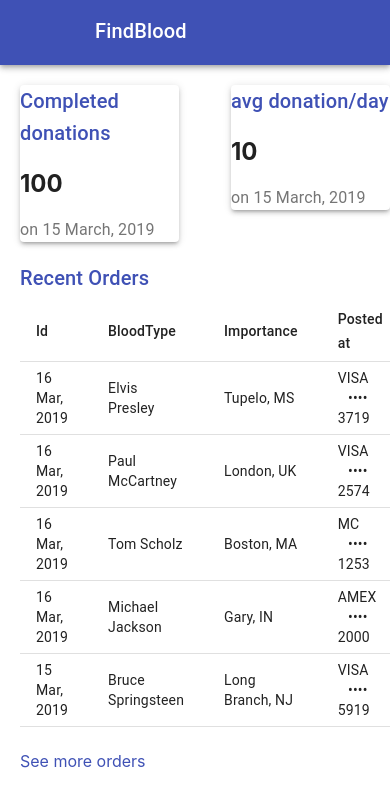
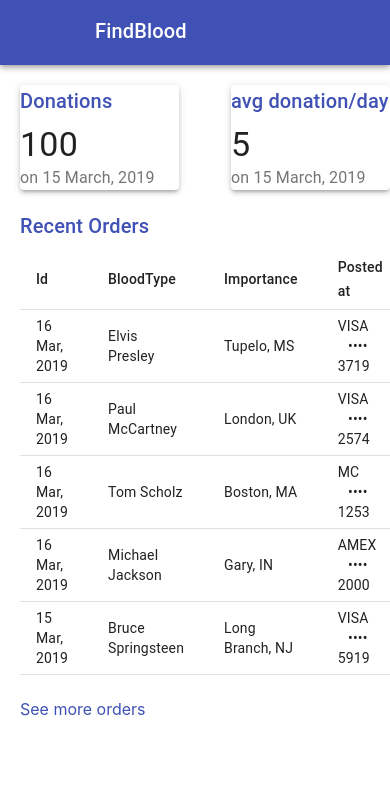
Before and after one commit to MehdyKarmouche/findBlood, a React (Create React App) app in the folder client/: page /center/dashboard in a window 390 px wide. Shown: the top 806 px of the page. Built offline with nearby package versions, Linux system fonts and the light colour scheme.

Commit message:
fix: avg donation/day
responsive

```diff
--- a/client/src/components/center/pages/Dashboard.js
+++ b/client/src/components/center/pages/Dashboard.js
@@ -26,11 +26,8 @@
     <div className="root">
         <Navbar />
         <div className={classes.content}>
-         <Grid className="numDonations" container spacing={4}>
-            <Grid item>
                     <NumDonations/>
-            </Grid>
-         </Grid>
+
         <Donationstable/>
         </div>
     </div>
--- a/client/src/components/center/pages/NumDonations.js
+++ b/client/src/components/center/pages/NumDonations.js
@@ -31,12 +31,12 @@
   return (
     <React.Fragment>
       <Grid className={classes.root} container spacing={4}>
-        <Grid item xs={6}>
+        <Grid item xs={6} sm={3}>
         <Paper className={classes.paper} elevation={3}>
-      <Title>Completed donations</Title>
-      <h2>
+      <Title>Donations</Title>
+      <Typography component="p" variant="h4">
         100
-      </h2>
+      </Typography>
       <Typography color="textSecondary" className={classes.depositContext}>
         on 15 March, 2019
       </Typography>
@@ -46,12 +46,12 @@
       </Grid>
 
 
-      <Grid item item xs={6}>
+      <Grid item item xs={6} sm={3}>
         <Paper className={classes.paper} elevation={3}>
         <Title>avg donation/day</Title>
-        <h2>
-          10
-        </h2>
+        <Typography component="p" variant="h4">
+          5
+        </Typography>
         <Typography color="textSecondary" className={classes.depositContext}>
           on 15 March, 2019
         </Typography>
```
